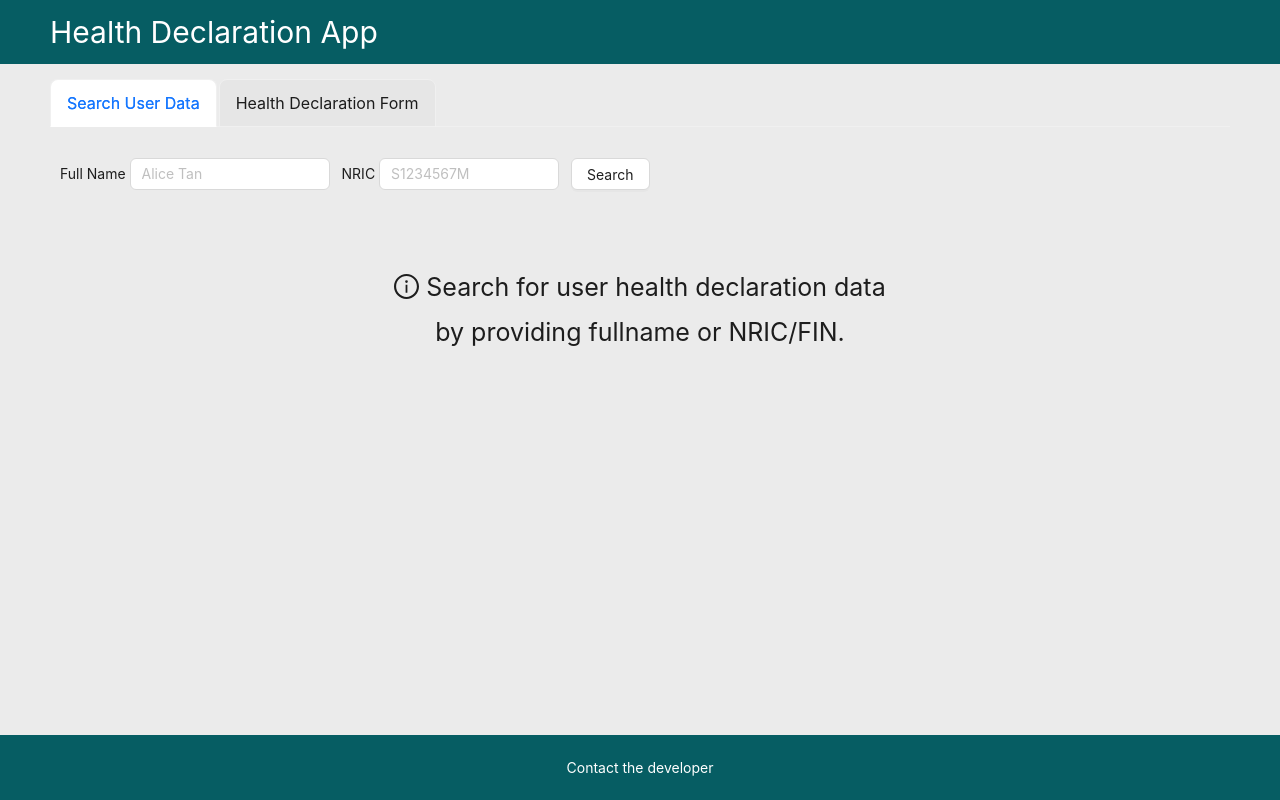
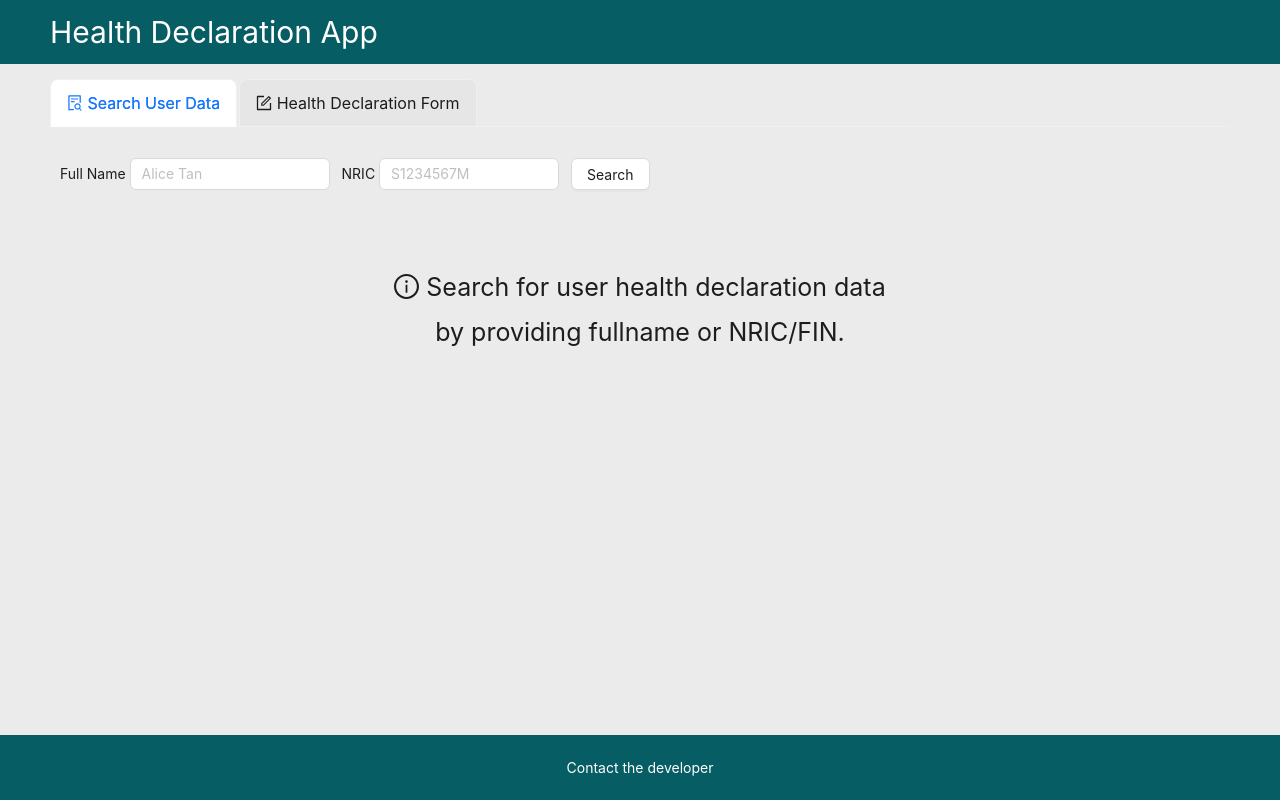
Before and after one commit to pohti/health-decl-front, a React (Create React App) app: page / in a window 1280 px wide. Built offline with nearby package versions, Linux system fonts and the light colour scheme; no server answers.

Commit message:
adding icons

```diff
--- a/src/App.jsx
+++ b/src/App.jsx
@@ -5,6 +5,7 @@ import {
   message as AntdMessage,
   Tabs
 } from 'antd'
+import { FileSearchOutlined, FormOutlined } from '@ant-design/icons';
 import ParticularsInput from './components/ParticularsInput';
 import UserHealthDataForm from './components/UserHealthDataForm';
 import UserHealthDataDisplay from './components/UserHealthDataDisplay';
@@ -54,7 +55,7 @@ const App = () => {
   const tabItems = [
     {
       key: '1',
-      label: 'Search User Data',
+      label: <span><FileSearchOutlined /> {" "} Search User Data</span>,
       children: (
         <div>
             <ParticularsInput
@@ -73,7 +74,7 @@ const App = () => {
     },
     {
       key: '2',
-      label: 'Health Declaration Form',
+      label: <span><FormOutlined /> {" "} Health Declaration Form</span>,
       children: <UserHealthDataForm/>
     }
   ]
--- a/src/components/UserHealthDataDisplay.jsx
+++ b/src/components/UserHealthDataDisplay.jsx
@@ -7,7 +7,7 @@ import {
     Divider,
     Row, Col,
 } from 'antd'
-import { InfoCircleOutlined } from '@ant-design/icons';
+import { InfoCircleOutlined, DownloadOutlined } from '@ant-design/icons';
 import './UserHealthDataDisplay.css'
 
 const { Column, ColumnGroup } = Table
@@ -39,7 +39,8 @@ const UserHealthDataDisplay = ({isFirstVisit, userData, isLoading}) => {
             </Col>
             <Col span={12}>
                 <Row justify="end">
-                    <Button>Export To CSV</Button>
+
+                    <Button><DownloadOutlined /> {" "} Export To CSV</Button>
                 </Row>
             </Col>
         </Row>
@@ -52,7 +53,7 @@ const UserHealthDataDisplay = ({isFirstVisit, userData, isLoading}) => {
         return (
             <div>
 
-                <Table dataSource={userData.healthDeclarations} title={() => <UserInfoBar/>} >
+                <Table dataSource={userData.healthDeclarations} title={() => <UserInfoBar/>} bordered >
                     <Column title={<span>Created At <br/>(SG Time)</span>} dataIndex="createdDateTime" key="createdDateTime"
                         render={createdDateTime => ISOToSingaporeTime(createdDateTime)}
                     />
```
Also changed, not shown: src/components/UserHealthDataDisplay.css (+0 -25 lines).
